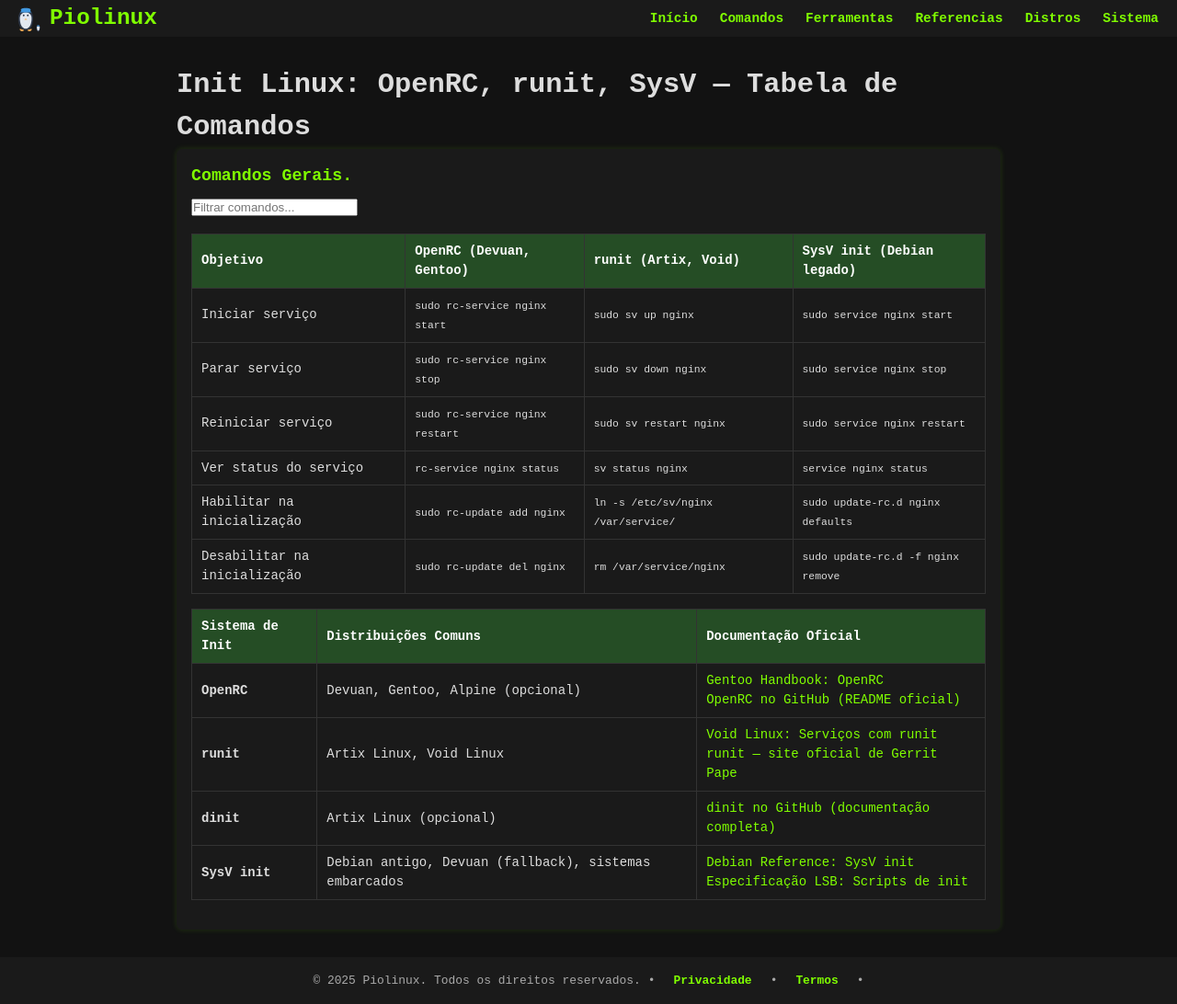
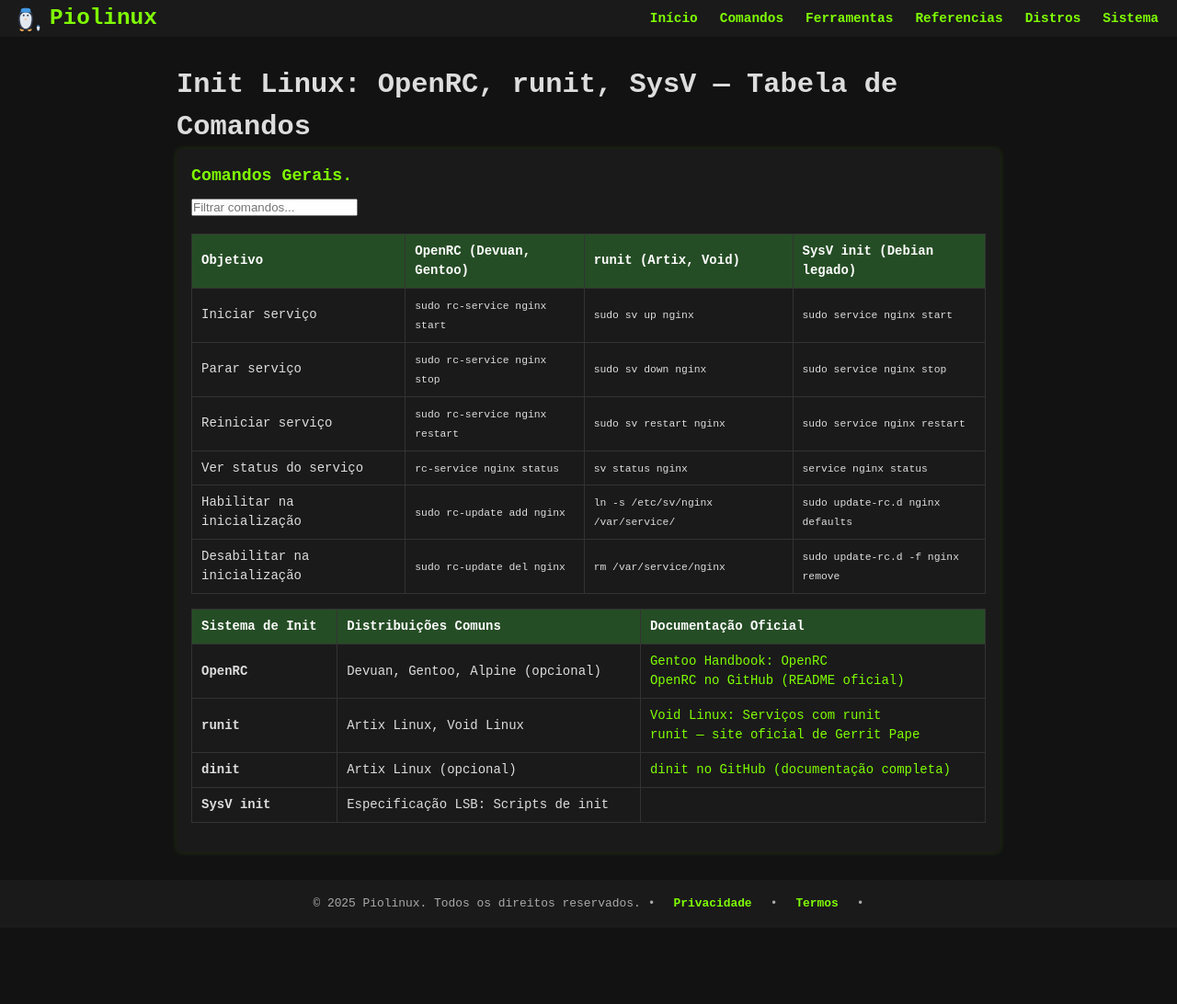
Before and after one commit to Piolinux/piolinux-site, a Jekyll site: the page built from _pages/_comandos/sistemas-de-inicializacao.md, in a window 1280 px wide. Shown: the whole page at 92% size. Built offline with Jekyll 4.4.1, drawn with Linux system fonts in a browser that asks for light colours; after the commit the page ends 1009 px from its top, so only the background shows below that.

Commit message:
Update sistemas-de-inicializacao.md

```diff
--- a/_pages/_comandos/sistemas-de-inicializacao.md
+++ b/_pages/_comandos/sistemas-de-inicializacao.md
@@ -83,7 +83,7 @@ function filtrarLinhas(termo) {
     <tr>
       <td><strong>OpenRC</strong></td>
       <td>Devuan, Gentoo, Alpine (opcional)</td>
-      <td><a href="https://wiki.gentoo.org/wiki/Handbook:AMD64/Working/Init" target="_blank" rel="noopener">Gentoo Handbook: OpenRC</a><br>
+      <td><a href="https://wiki.gentoo.org/wiki/OpenRC" target="_blank" rel="noopener">Gentoo Handbook: OpenRC</a><br>
           <a href="https://github.com/OpenRC/openrc/blob/master/README.md" target="_blank" rel="noopener">OpenRC no GitHub (README oficial)</a></td>
     </tr>
     <tr>
@@ -99,9 +99,8 @@ function filtrarLinhas(termo) {
     </tr>
     <tr>
       <td><strong>SysV init</strong></td>
-      <td>Debian antigo, Devuan (fallback), sistemas embarcados</td>
-      <td><a href="https://www.debian.org/doc/manuals/debian-reference/ch03.en.html#_sysv_init" target="_blank" rel="noopener">Debian Reference: SysV init</a><br>
-          <a href="https://refspecs.linuxbase.org/LSB_5.0.0/LSB-Core-generic/LSB-Core-generic/iniscrptact.html" target="_blank" rel="noopener">Especificação LSB: Scripts de init</a></td>
+      <td>Especificação LSB: Scripts de init</td>
+      <td><a href="https://refspecs.linuxbase.org/LSB_5.0.0/LSB-Core-generic/LSB-Core-generic/iniscrptact.html" target="_blank" rel="noopener"></a></td>
     </tr>
   </tbody>
 </table>
```
